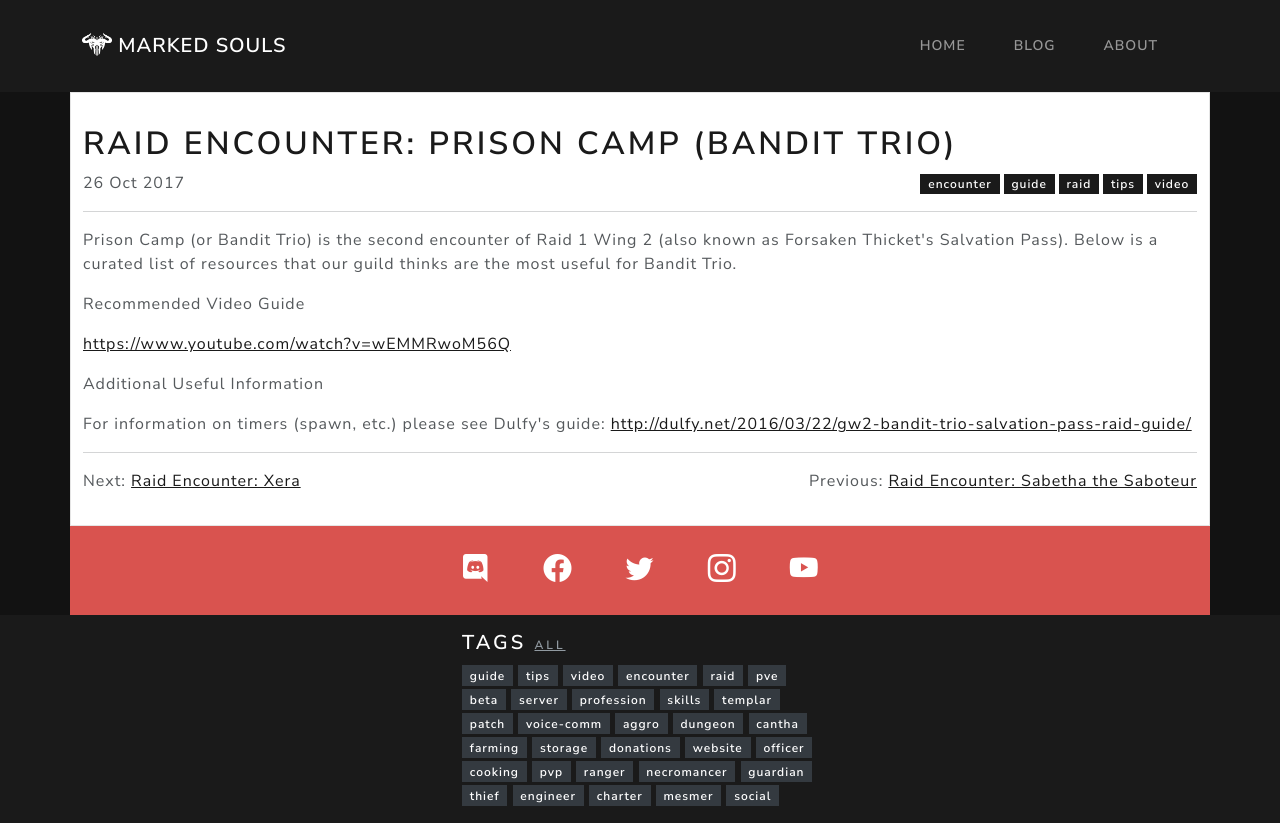
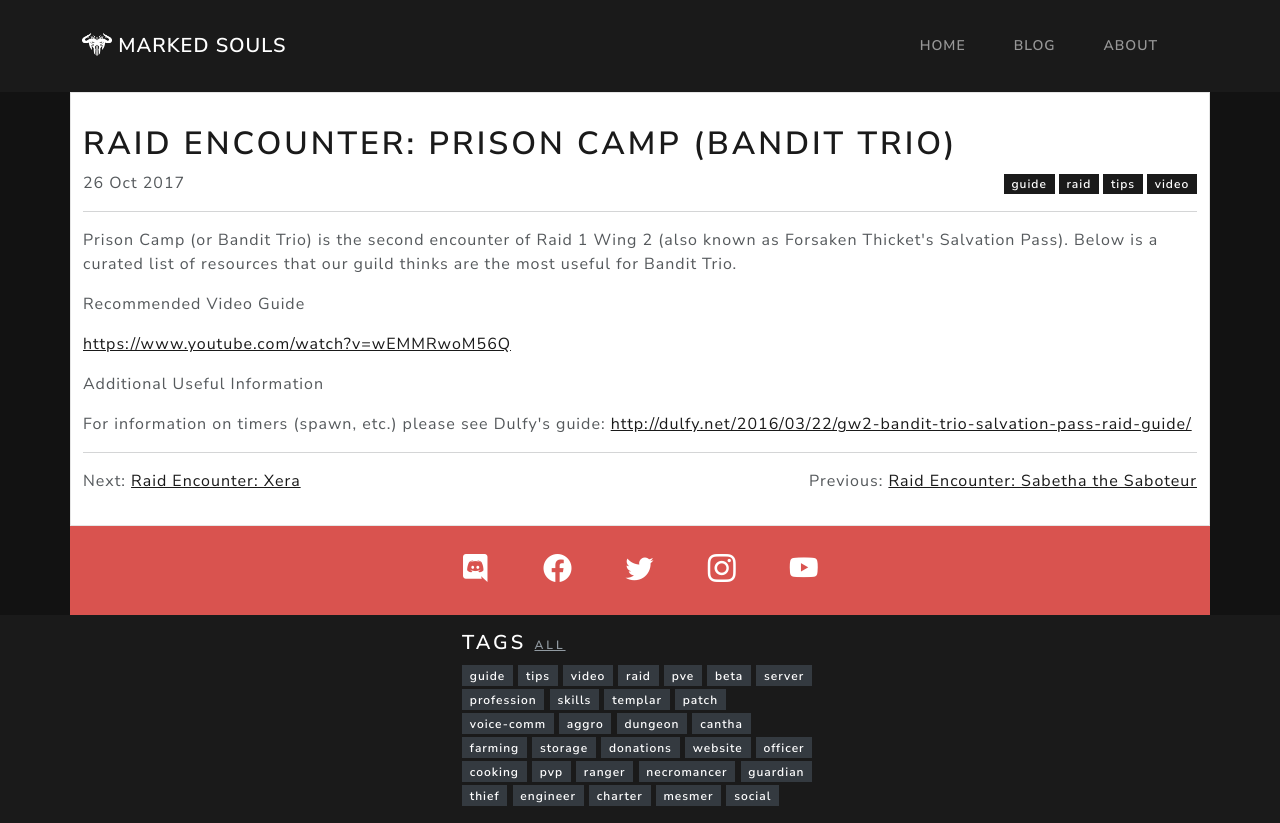
Before and after one commit to marked-souls/website, an Eleventy site: page src/posts/2017/2017-10-26-raid-trio.md in a window 1280 px wide. Built offline with nearby package versions, Linux system fonts and the light colour scheme; Eleventy itself is replaced by a stand-in of ours; files that its build step writes are made by us from their sources.

Commit message:
removed encounter tag

```diff
--- a/src/posts/2017/2017-10-26-raid-cairn.md
+++ b/src/posts/2017/2017-10-26-raid-cairn.md
@@ -6,7 +6,6 @@ categories:
   - "articles"
   - "guild-wars-2"
 tags:
-  - "encounter"
   - "guide"
   - "raid"
   - "tips"
--- a/src/posts/2017/2017-10-26-raid-encounter-keep-construct.md
+++ b/src/posts/2017/2017-10-26-raid-encounter-keep-construct.md
@@ -6,7 +6,6 @@ categories:
   - "articles"
   - "guild-wars-2"
 tags:
-  - "encounter"
   - "guide"
   - "raid"
   - "tips"
--- a/src/posts/2017/2017-10-26-raid-encounter-samarog.md
+++ b/src/posts/2017/2017-10-26-raid-encounter-samarog.md
@@ -6,7 +6,6 @@ categories:
   - "articles"
   - "guild-wars-2"
 tags:
-  - "encounter"
   - "guide"
   - "raid"
   - "tips"
--- a/src/posts/2017/2017-10-26-raid-encounter-vale-guardian.md
+++ b/src/posts/2017/2017-10-26-raid-encounter-vale-guardian.md
@@ -6,7 +6,6 @@ categories:
   - "articles"
   - "guild-wars-2"
 tags:
-  - "encounter"
   - "guide"
   - "raid"
   - "tips"
--- a/src/posts/2017/2017-10-26-raid-mursaat-overseer.md
+++ b/src/posts/2017/2017-10-26-raid-mursaat-overseer.md
@@ -6,7 +6,6 @@ categories:
   - "articles"
   - "guild-wars-2"
 tags:
-  - "encounter"
   - "guide"
   - "raid"
   - "tips"
--- a/src/posts/2017/2017-10-26-raid-sabetha.md
+++ b/src/posts/2017/2017-10-26-raid-sabetha.md
@@ -6,7 +6,6 @@ categories:
   - "articles"
   - "guild-wars-2"
 tags:
-  - "encounter"
   - "guide"
   - "raid"
   - "tips"
--- a/src/posts/2017/2017-10-26-raid-trio.md
+++ b/src/posts/2017/2017-10-26-raid-trio.md
@@ -6,7 +6,6 @@ categories:
   - "articles"
   - "guild-wars-2"
 tags:
-  - "encounter"
   - "guide"
   - "raid"
   - "tips"
--- a/src/posts/2017/2017-10-26-raid-xera.md
+++ b/src/posts/2017/2017-10-26-raid-xera.md
@@ -6,7 +6,6 @@ categories:
   - "articles"
   - "guild-wars-2"
 tags:
-  - "encounter"
   - "guide"
   - "raid"
   - "tips"
--- a/src/posts/2017/2017-10-26-slothasor.md
+++ b/src/posts/2017/2017-10-26-slothasor.md
@@ -6,7 +6,6 @@ categories:
   - "articles"
   - "guild-wars-2"
 tags:
-  - "encounter"
   - "guide"
   - "raid"
   - "tips"
--- a/src/posts/2017/2017-11-02-raid-encounter-deimos.md
+++ b/src/posts/2017/2017-11-02-raid-encounter-deimos.md
@@ -6,7 +6,6 @@ categories:
   - "articles"
   - "guild-wars-2"
 tags:
-  - "encounter"
   - "guide"
   - "raid"
   - "tips"
--- a/src/posts/2017/2017-12-18-raid-encounter-gorseval-the-multifarious.md
+++ b/src/posts/2017/2017-12-18-raid-encounter-gorseval-the-multifarious.md
@@ -6,7 +6,6 @@ categories:
   - "articles"
   - "guild-wars-2"
 tags:
-  - "encounter"
   - "guide"
   - "raid"
   - "tips"
--- a/src/posts/2018/2018-05-17-raid-encounter-soulless-horror.md
+++ b/src/posts/2018/2018-05-17-raid-encounter-soulless-horror.md
@@ -6,7 +6,6 @@ categories:
   - "articles"
   - "guild-wars-2"
 tags:
-  - "encounter"
   - "guide"
   - "raid"
   - "tips"
```
